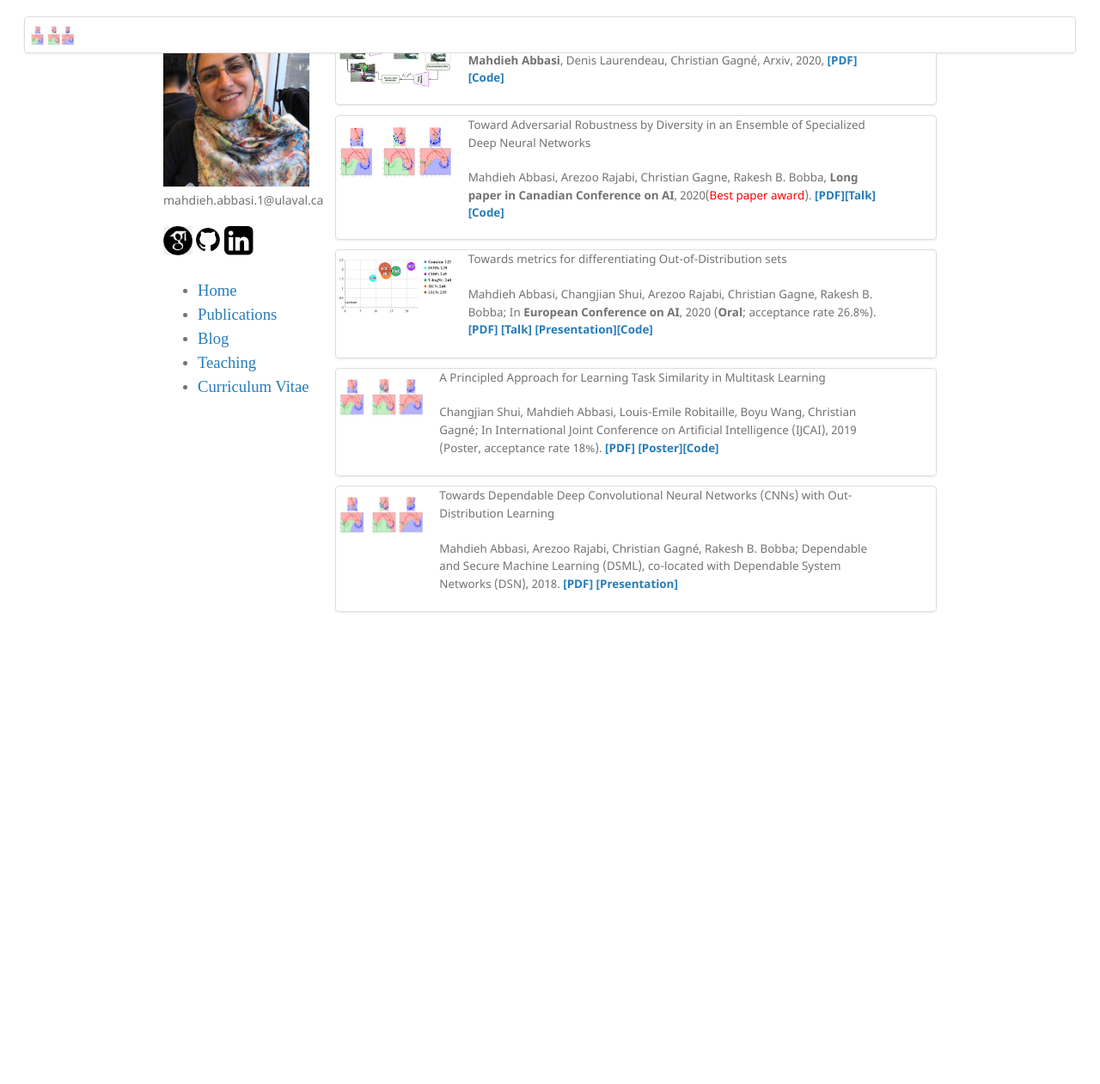
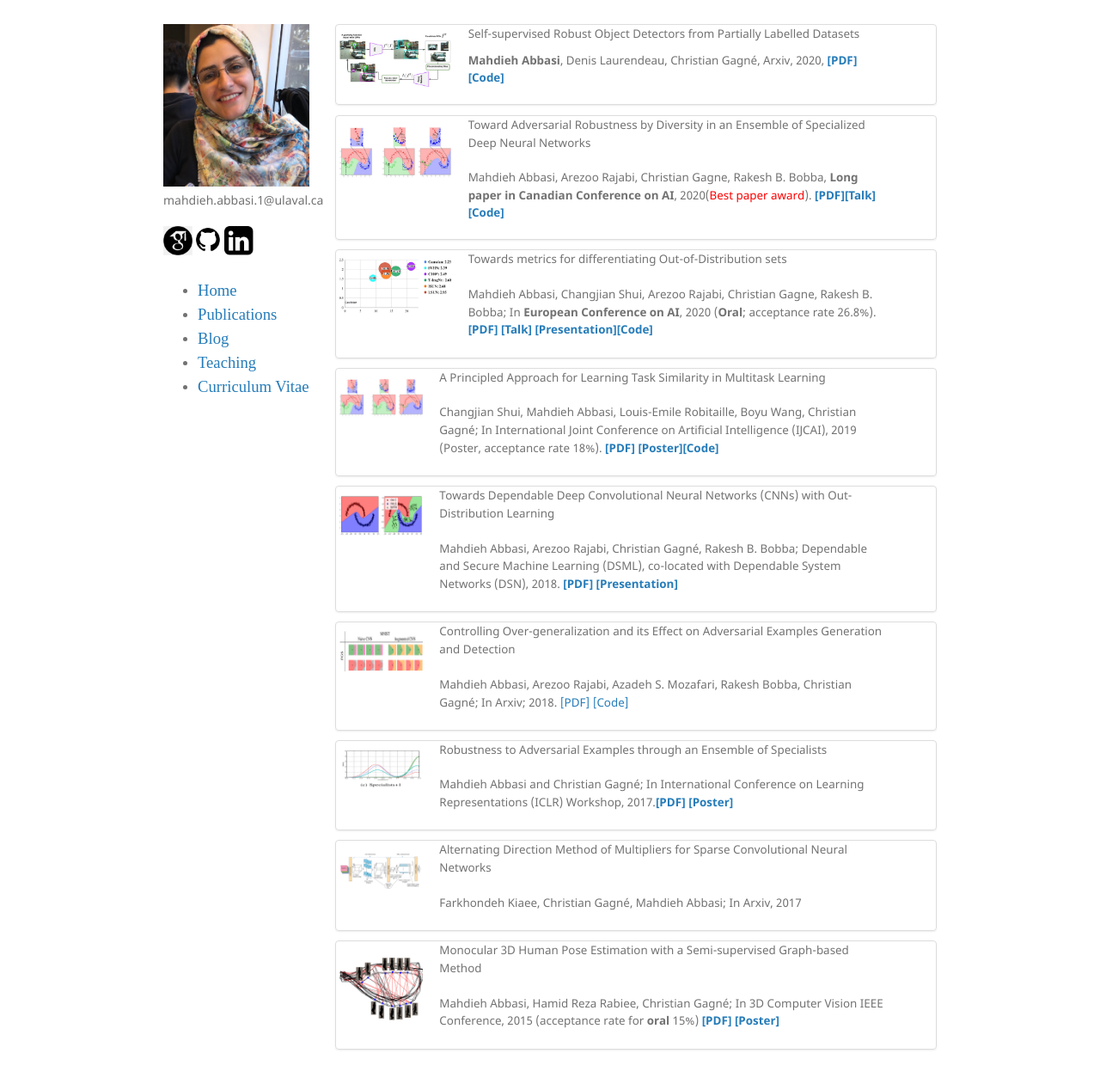
Before and after one commit to mahdaneh/mahdaneh.github.io, a Jekyll site: the page built from publications_test.html, in a window 1280 px wide and 1291 px high. Shown: the top 1261 px of the window at 86% size. Built offline with Jekyll 4.4.1, drawn with Linux system fonts in a browser that asks for light colours.

Commit message:
neat pulication

```diff
--- a/publications.html
+++ b/publications.html
@@ -64,7 +64,7 @@ M. Abbasi, A. Rajabi, C. Gagné, R. B. Bobba, &quot;Towards Dependable Deep Conv
 <div class="text">
 <p>
 M. Abbasi, A. Rajabi, A.S. Mozafari, R.B. Bobba, C. Gagné, &quot;Controlling Over-generalization and its Effect on Adversarial Examples Generation and Detection&quot;, Arxiv Preprint, 2018.
-b><a href="https://arxiv.org/abs/1808.08282">[PDF]</a> <a href="https://github.com/mahdaneh/Out-distribution-learning_FSvisulization">[Code]</a></b></p>
+<b><a href="https://arxiv.org/abs/1808.08282">[PDF]</a> <a href="https://github.com/mahdaneh/Out-distribution-learning_FSvisulization">[Code]</a></b></p>
 </div>
 </div>
 
--- a/publications_test.html
+++ b/publications_test.html
@@ -79,7 +79,6 @@ layout: default
 </div>
 </div>
 
-</div>
 </ul>
 </li>
 
@@ -94,7 +93,7 @@ layout: default
 <li class="list-group-item" style="padding:0 0 0.2% 0.6%;">
 <div class="media">
 
-<div class="pull-left text-center" style="padding:9px 1.3% 0 0; width:15.2%;" href=""><img width="100%" src="/images/Ensemble.jpg"></div>
+<div class="pull-left text-center" style="padding:9px 1.3% 0 0; width:15.2%;" href=""><img width="100%" src="/images/DSML.jpg"></div>
 
 <div class="pull-left text-left" style="padding:0% 0% 0% 0.1%; width:75%;">
 
@@ -107,9 +106,14 @@ layout: default
 </div>
 </div>
 
-</div>
 </ul>
 </li>
+
+
+
+
+
+
 
 
 
@@ -119,18 +123,94 @@ layout: default
 <li class="list-group-item" style="padding:0 0 0.2% 0.6%;">
 <div class="media">
 
-<div class="pull-left text-center" style="padding:9px 1.3% 0 0; width:15.2%;" href=""><img width="100%" src="/images/Ensemble.jpg"></div>
+<div class="pull-left text-center" style="padding:9px 1.3% 0 0; width:15.2%;" href=""><img width="100%" src="/images/A-CNN.jpg"></div>
 
 <div class="pull-left text-left" style="padding:0% 0% 0% 0.1%; width:75%;">
 
-<p style="font-size:13.4px; line-height:155%"></p>
+<p style="font-size:13.4px; line-height:155%">Controlling Over-generalization and its Effect on Adversarial Examples Generation and Detection</p>
 
-<p style="font-size:13.4px; line-height:155%"></p>
+<p style="font-size:13.4px; line-height:155%">Mahdieh Abbasi, Arezoo Rajabi, Azadeh S. Mozafari, Rakesh  Bobba, Christian Gagné; In Arxiv; 2018. <a href="https://arxiv.org/abs/1808.08282">[PDF]</a> <a href="https://github.com/mahdaneh/Out-distribution-learning_FSvisulization">[Code]</a></b></p>
 
 </div>
 </div>
 
+
+</ul>
+</li>
+
+
+
+
+
+<p style="margin:-9px 0px 0px 0px;"></p>
+
+<ul class="list-group">
+<li class="list-group-item" style="padding:0 0 0.2% 0.6%;">
+
+<div class="media">
+
+<div class="pull-left text-center" style="padding:9px 1.3% 0 0; width:15.2%;" href=""><img width="100%" src="/images/ICLR17.jpg"></div>
+
+<div class="pull-left text-left" style="padding:0% 0% 0% 0.1%; width:75%;">
+
+<p style="font-size:13.4px; line-height:155%">Robustness to Adversarial Examples through an Ensemble of Specialists</p>
+
+<p style="font-size:13.4px; line-height:155%">Mahdieh Abbasi and Christian Gagné; In International Conference on Learning Representations (ICLR) Workshop, 2017.<b><a href="https://arxiv.org/pdf/1702.06856.pdf">[PDF]</a> <a href="/Posters/ICLR17.pdf">[Poster]</a></b></p>
+
 </div>
+</div>
+
+
+</ul>
+</li>
+
+
+
+
+<p style="margin:-9px 0px 0px 0px;"></p>
+
+<ul class="list-group">
+<li class="list-group-item" style="padding:0 0 0.2% 0.6%;">
+
+<div class="media">
+
+<div class="pull-left text-center" style="padding:9px 1.3% 0 0; width:15.2%;" href=""><img width="100%" src="/images/ADMM.jpg"></div>
+
+<div class="pull-left text-left" style="padding:0% 0% 0% 0.1%; width:75%;">
+
+<p style="font-size:13.4px; line-height:155%">Alternating Direction Method of Multipliers for Sparse Convolutional Neural Networks</p>
+
+<p style="font-size:13.4px; line-height:155%">Farkhondeh Kiaee, Christian Gagné, Mahdieh Abbasi; In Arxiv, 2017</p>
+
+</div>
+</div>
+
+
+</ul>
+</li>
+
+
+
+
+<p style="margin:-9px 0px 0px 0px;"></p>
+
+<ul class="list-group">
+<li class="list-group-item" style="padding:0 0 0.2% 0.6%;">
+
+<div class="media">
+
+<div class="pull-left text-center" style="padding:9px 1.3% 0 0; width:15.2%;" href=""><img width="100%" src="/images/3DV15.jpg"></div>
+
+<div class="pull-left text-left" style="padding:0% 0% 0% 0.1%; width:75%;">
+
+<p style="font-size:13.4px; line-height:155%">Monocular 3D Human Pose Estimation with a Semi-supervised Graph-based Method</p>
+
+<p style="font-size:13.4px; line-height:155%">Mahdieh Abbasi, Hamid Reza Rabiee, Christian Gagné; In 3D Computer Vision IEEE Conference, 2015 (acceptance rate for <b>oral</b> 15%)  <b><a href="https://ieeexplore.ieee.org/document/7335521/">[PDF]</a> <a href="/Posters/Poster.pdf">[Poster]</a></b></p>
+
+</div>
+</div>
+
+
 </ul>
 </li>
 
```
